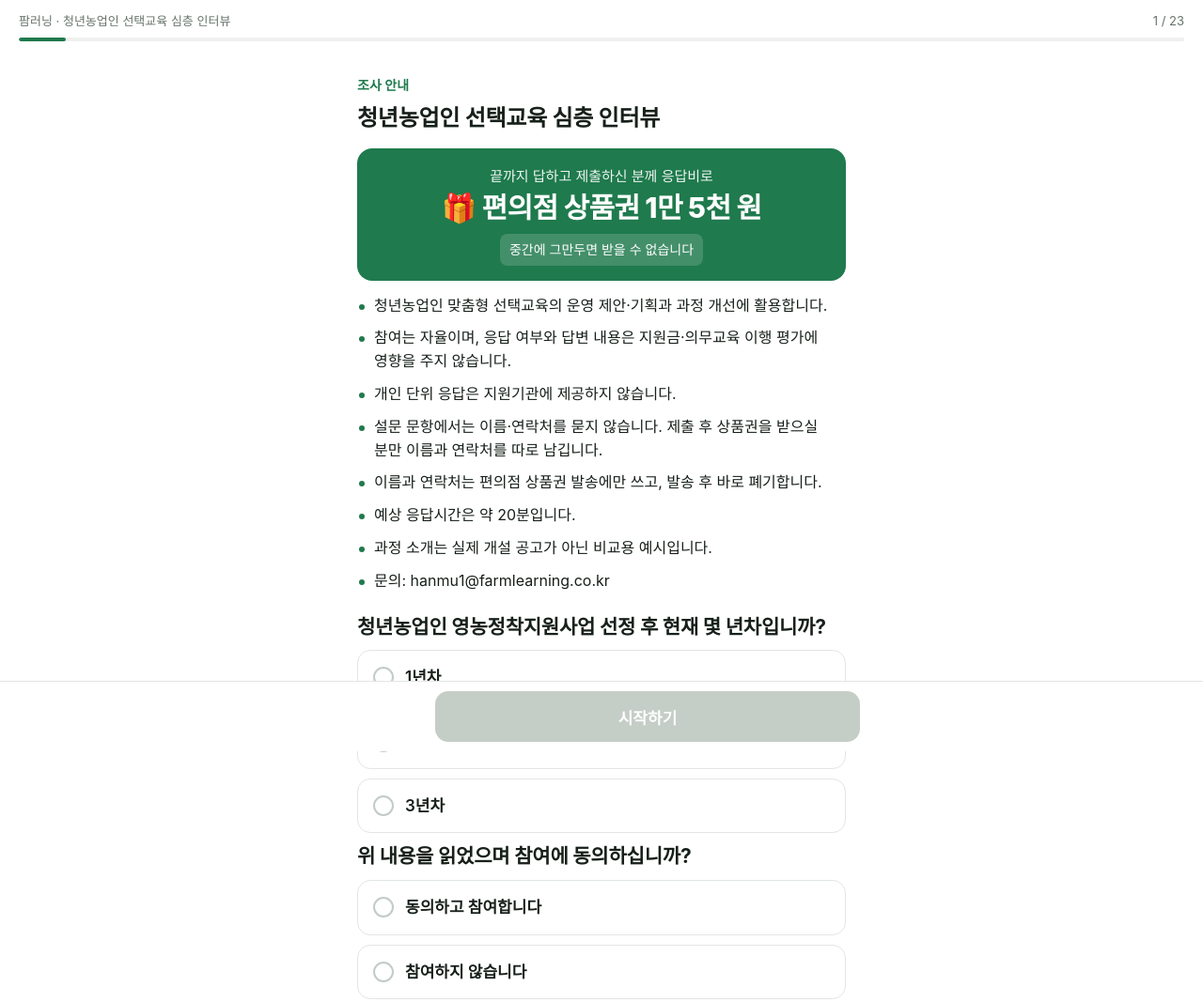
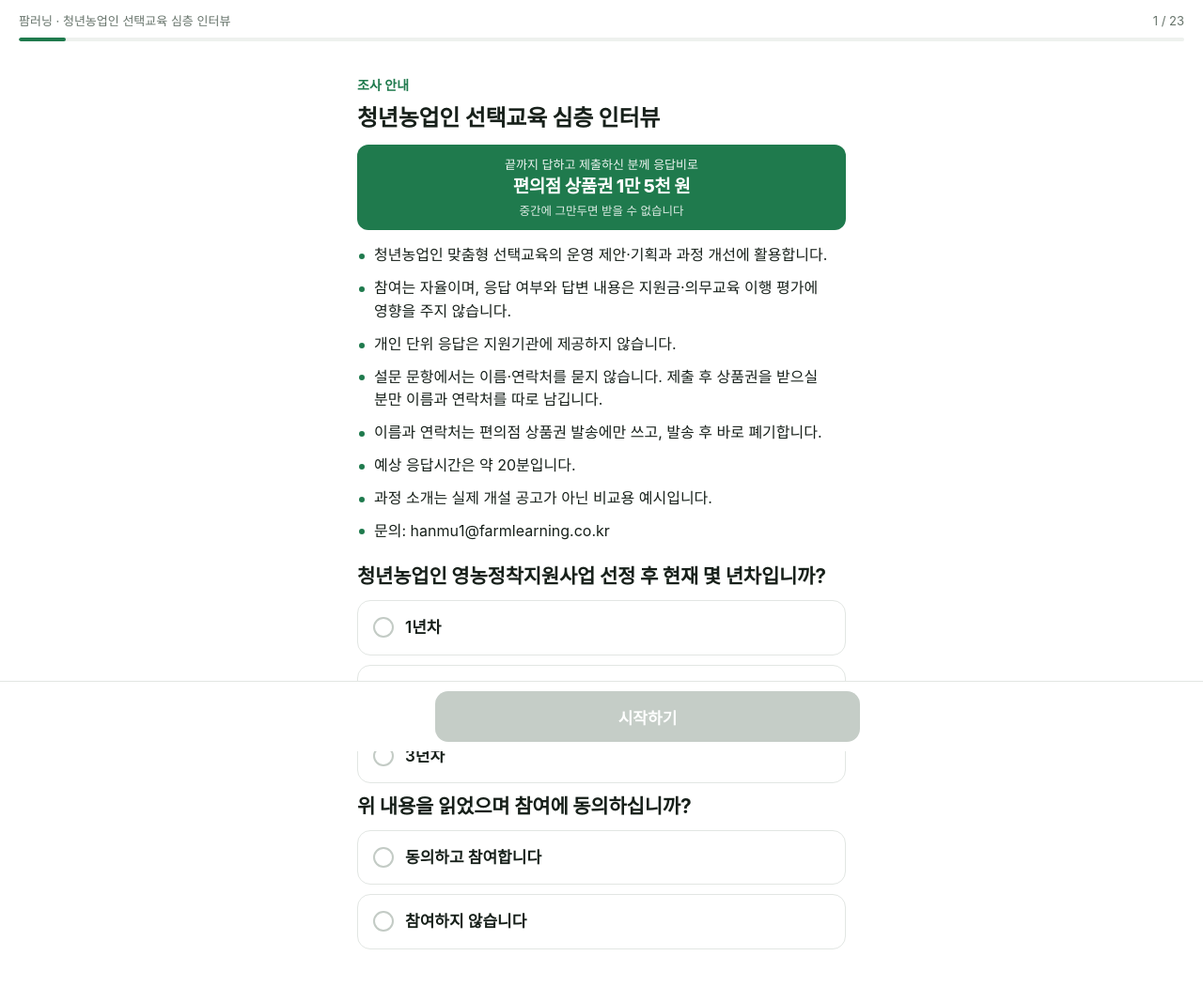
Before and after one commit to kimmans/farm-edu-survey, a plain HTML site: page index.html in a window 1280 px wide. Shown: the top 1067 px of the page at 94% size. Drawn offline with Linux system fonts and the light colour scheme; a web font is replaced by a local one.

Commit message:
Smaller reward box without the emoji; reword the course question
Co-Authored-By: Claude Fable 5.2 <noreply@anthropic.com>
Claude-Session: https://claude.ai/code/session_01Hu1jb8J4CDDjX6hnKgSFnH

```diff
--- a/index.html
+++ b/index.html
@@ -59,10 +59,10 @@ textarea{min-height:130px;resize:vertical;line-height:1.5}
 .rkc:focus-within .mk{outline:2px solid var(--g);outline-offset:2px}
 .at{display:grid;grid-template-columns:auto 1fr;gap:5px 12px;margin-top:9px;font-size:16px;line-height:1.4}
 .at .ak{color:var(--mu);font-size:14px;padding-top:1px}
-.rw{background:var(--g);color:#fff;border-radius:16px;padding:18px 18px 16px;margin:16px 0 4px;text-align:center}
-.rw .rs{font-size:15px;opacity:.92}
-.rw .rb{font-size:30px;font-weight:800;letter-spacing:-.02em;line-height:1.25;margin:4px 0 8px}
-.rw .rc{font-size:14px;background:rgba(255,255,255,.16);border-radius:8px;padding:6px 10px;display:inline-block}
+.rw{background:var(--g);color:#fff;border-radius:12px;padding:11px 14px;margin:12px 0 4px;text-align:center}
+.rw .rs{font-size:13px;opacity:.92}
+.rw .rb{font-size:19px;font-weight:800;letter-spacing:-.02em;line-height:1.3;margin:2px 0 3px}
+.rw .rc{font-size:12.5px;opacity:.85}
 .nl{list-style:none;margin:14px 0 22px;padding:0}
 .nl li{position:relative;padding:0 0 0 18px;margin:10px 0;font-size:16px}
 .nl li:before{content:"";position:absolute;left:2px;top:.68em;width:6px;height:6px;border-radius:50%;background:var(--g)}
@@ -272,7 +272,7 @@ var PAGES = [
     single('FARM_TYPE','주된 영농 환경은 무엇입니까?',o([['OPEN','노지'],['FACILITY','시설(비닐하우스 등)'],['SMART','스마트팜·환경제어 시설'],['LIVESTOCK_FAC','축사·사육시설'],['MIXED','혼합'],['UNSURE','판단 어려움']]),{help:'스마트팜 여부와 시설·노지를 함께 구분하는 문항입니다.'})
   ]},
   { id:'S2a', title:'신청할 과정 선택', intro:'다음은 모두 휴경기에 열릴 수 있는 4시간짜리 가상 선택교육입니다. 일정·교육방법·이수 인정 조건은 같다고 가정하고 내용만 비교해 주세요. 실제 신청을 받는 화면은 아닙니다.', qs:[
-    { id:'COURSES_ALL', type:'multi', min:2, label:'일정이 맞는다면, 신청을 고려할 과정은 무엇입니까? (2개 이상 선택)', help:'과정은 2개 이상 골라 주세요. 고려할 과정이 없으면 ‘신청할 과정 없음’을 고르시면 됩니다.', dyn:function(){ return cardOpts().concat([{v:'NONE',t:'신청할 과정 없음',ex:true},{v:'NEED_INFO',t:'정보가 더 필요함',ex:true}]); }, opts:[] }
+    { id:'COURSES_ALL', type:'multi', min:2, label:'교육 일정이 맞는다면, 신청하고 싶은 교육과정은 무엇입니까? (2개 이상 선택)', help:'교육과정은 2개 이상 골라 주세요. 신청하고 싶은 과정이 없으면 ‘신청할 과정 없음’을 고르시면 됩니다.', dyn:function(){ return cardOpts().concat([{v:'NONE',t:'신청할 과정 없음',ex:true},{v:'NEED_INFO',t:'정보가 더 필요함',ex:true}]); }, opts:[] }
   ]},
   { id:'S2b', title:'가장 먼저 신청할 과정', intro:'아래 과정 소개도 실제 모집 공고가 아닌 비교용 예시입니다.', qs:[
     { id:'COURSE_FIRST', type:'single', label:'방금 고른 과정 중 가장 먼저 신청할 하나는 무엇입니까?', dyn:function(){ return cardOpts(A('COURSES_ALL')||[]); }, opts:[], show:hasCourse },
@@ -393,7 +393,7 @@ function render(keepScroll){
   var h='<div class="eye">'+esc(p.title)+'</div>';
   if(p.notice){
     h+='<h1>'+esc(CONFIG.SURVEY_TITLE)+'</h1>'
-      +'<div class="rw"><div class="rs">끝까지 답하고 제출하신 분께 응답비로</div><div class="rb">🎁 '+esc(CONFIG.COUPON_LABEL)+'</div><div class="rc">중간에 그만두면 받을 수 없습니다</div></div>'
+      +'<div class="rw"><div class="rs">끝까지 답하고 제출하신 분께 응답비로</div><div class="rb">'+esc(CONFIG.COUPON_LABEL)+'</div><div class="rc">중간에 그만두면 받을 수 없습니다</div></div>'
       +'<ul class="nl">'+noticeItems().map(function(t){return '<li>'+esc(t)+'</li>';}).join('')+'</ul>';
     p.qs.forEach(function(q){ h+=qHtml(q); });
   } else if(p.submit){
```
